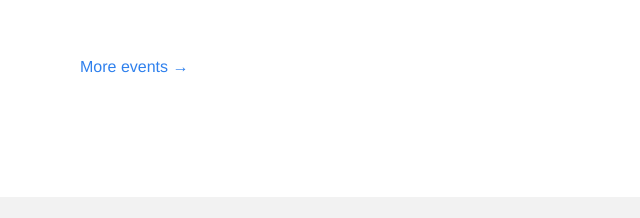
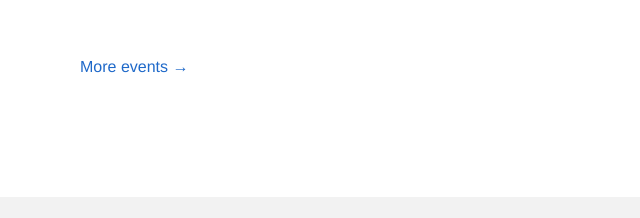
Before and after one commit to nigberg/web_project_1, a plain HTML site: page index.html in a window 1280 px wide. In both pictures the pointer is over the link 134 px from the left and 2665 px from the top of the page. Shown: the part 2599-2817 px from the top of the page, 0-640 px from the left. Drawn offline with Linux system fonts and the light colour scheme.

Commit message:
Task 10 completed

```diff
--- a/styles/style.css
+++ b/styles/style.css
@@ -241,6 +241,9 @@
 }
 
 /* Add the hover state styles for .events__more here */
+.events__more:hover{
+  color:#1f69c9;
+}
 
 .events__cover {
   /* flex-grow: 1;
```
